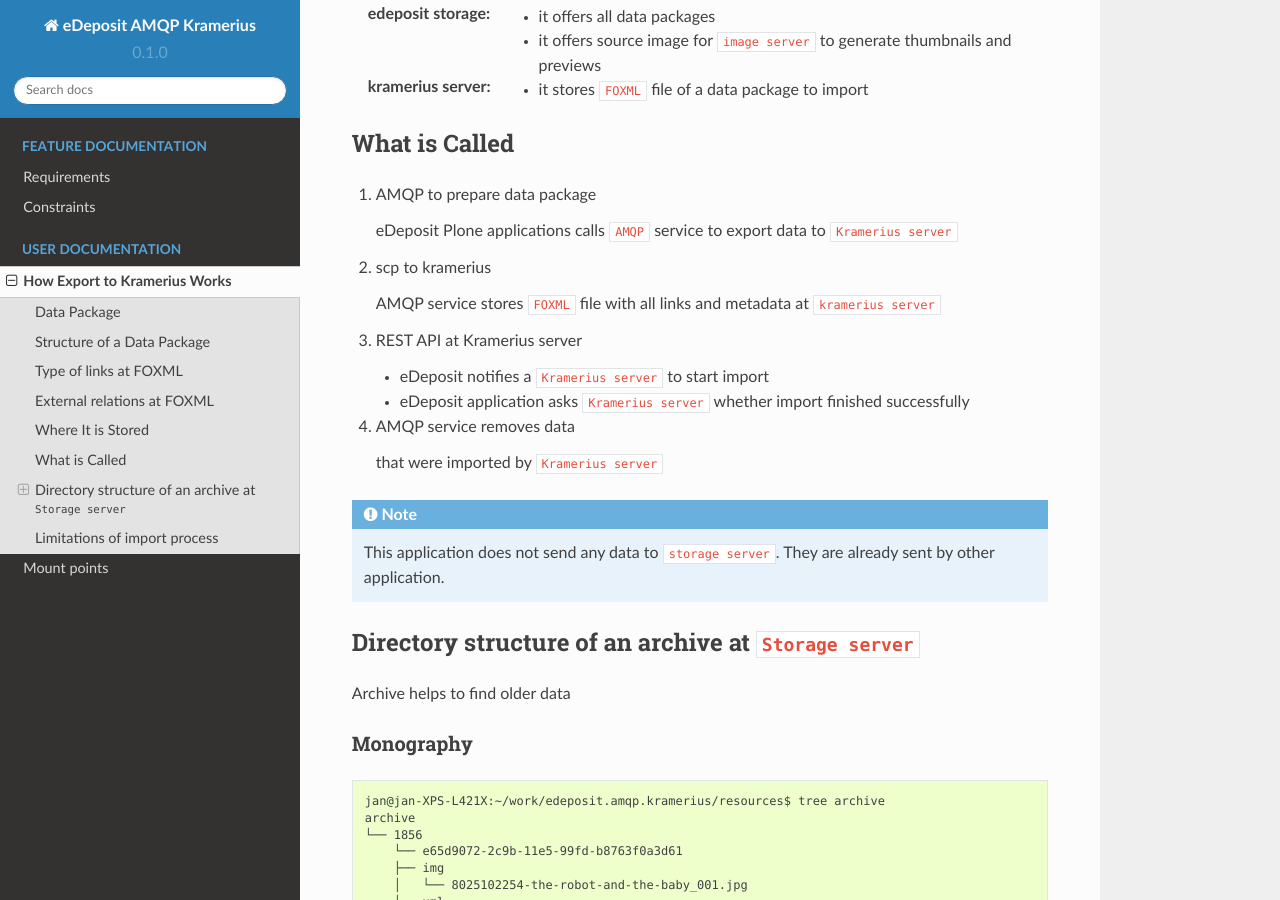
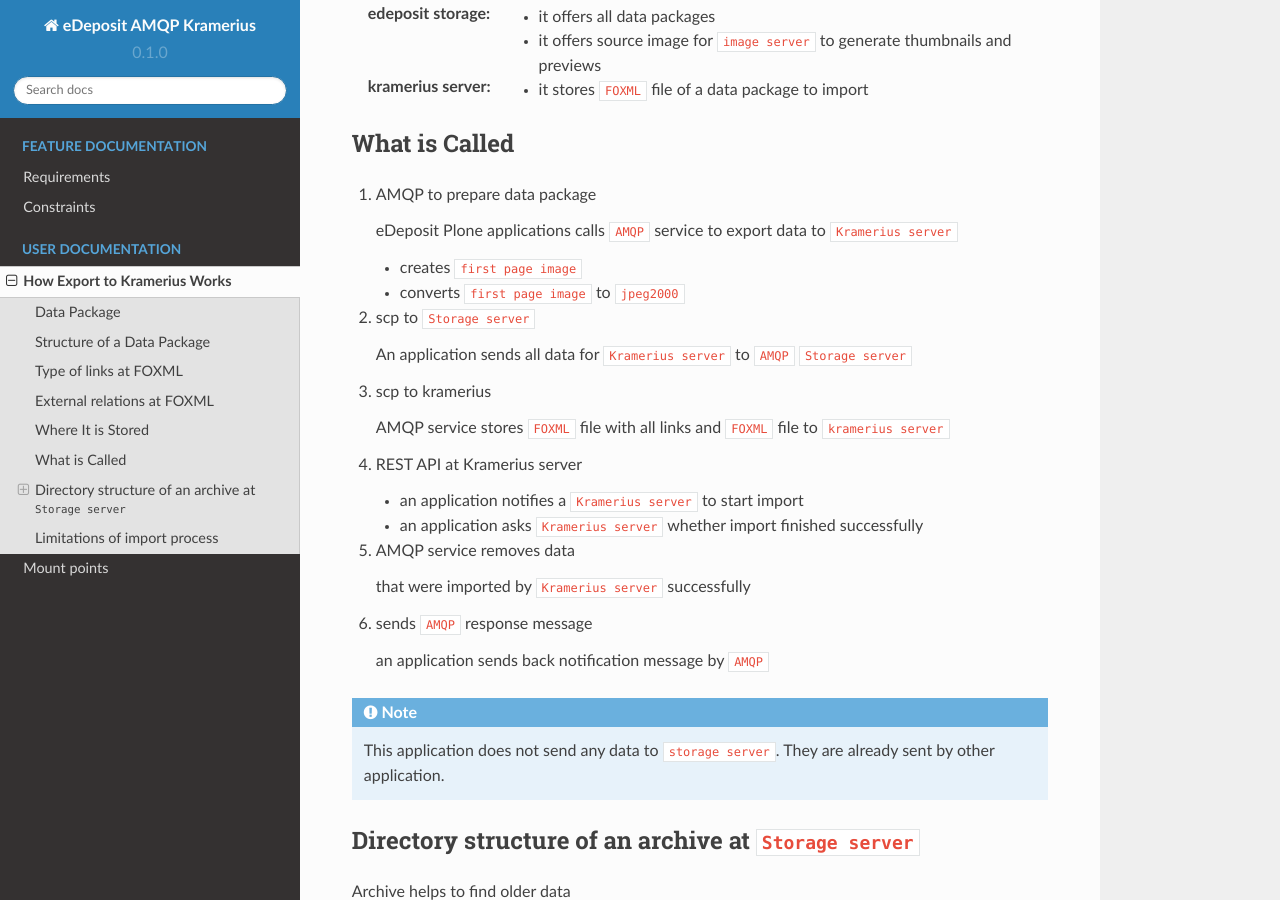
Before and after one commit to edeposit/edeposit.amqp.kramerius, a Sphinx documentation site: the page built from docs/how-export-works.rst, in a window 1280 px wide and 900 px high, scrolled down 1888 px. Built offline with Sphinx 7.4.7 and the Read the Docs theme 2.0.0, drawn with Linux system fonts in a browser that asks for light colours.

Commit message:
edeposit/edeposit#468 doplnil jsem informace o procesu

```diff
--- a/docs/how-export-works.rst
+++ b/docs/how-export-works.rst
@@ -113,20 +113,32 @@
    eDeposit Plone applications calls ``AMQP`` service to export data
    to ``Kramerius server``
 
-2. scp to kramerius
+   - creates ``first page image``
+   - converts ``first page image`` to ``jpeg2000``
 
-   AMQP service stores ``FOXML`` file with all links and metadata at
-   ``kramerius server``
+2. scp to ``Storage server``
 
-3. REST API at Kramerius server
+   An application sends all data for ``Kramerius server`` to ``AMQP``
+   ``Storage server``
 
-   - eDeposit notifies a ``Kramerius server`` to start import
-   - eDeposit application asks ``Kramerius server`` whether import
+3. scp to kramerius
+
+   AMQP service stores ``FOXML`` file with all links and ``FOXML``
+   file to ``kramerius server``
+
+4. REST API at Kramerius server
+
+   - an application notifies a ``Kramerius server`` to start import
+   - an application asks ``Kramerius server`` whether import
      finished successfully
 
-4. AMQP service removes data
+5. AMQP service removes data
 
-   that were imported by ``Kramerius server``
+   that were imported by ``Kramerius server`` successfully
+
+6. sends ``AMQP`` response message
+
+   an application sends back notification message by ``AMQP``
 
 .. note::
 
```
Also changed, not shown: docs/features.rst (+7 -6 lines).
